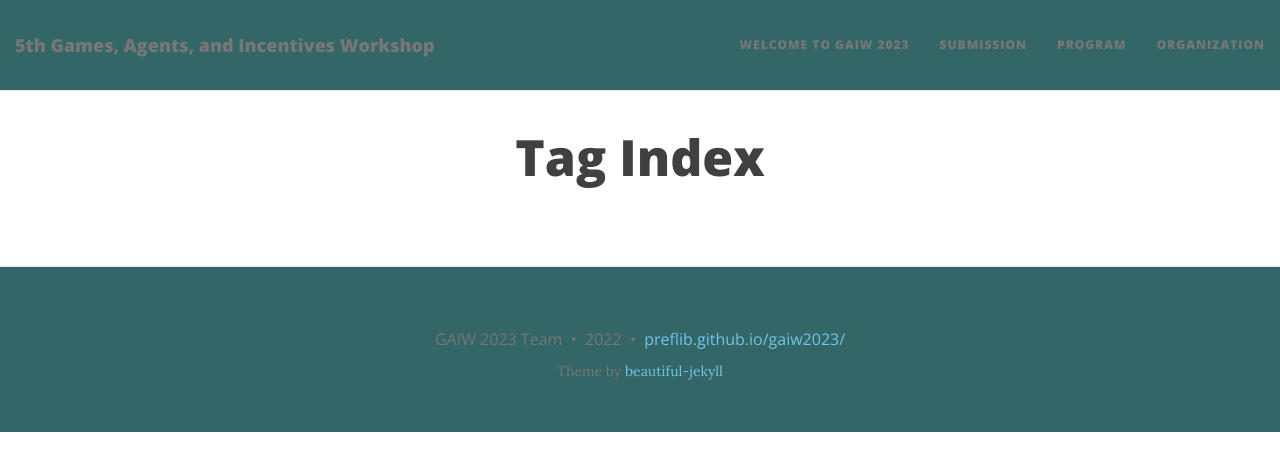
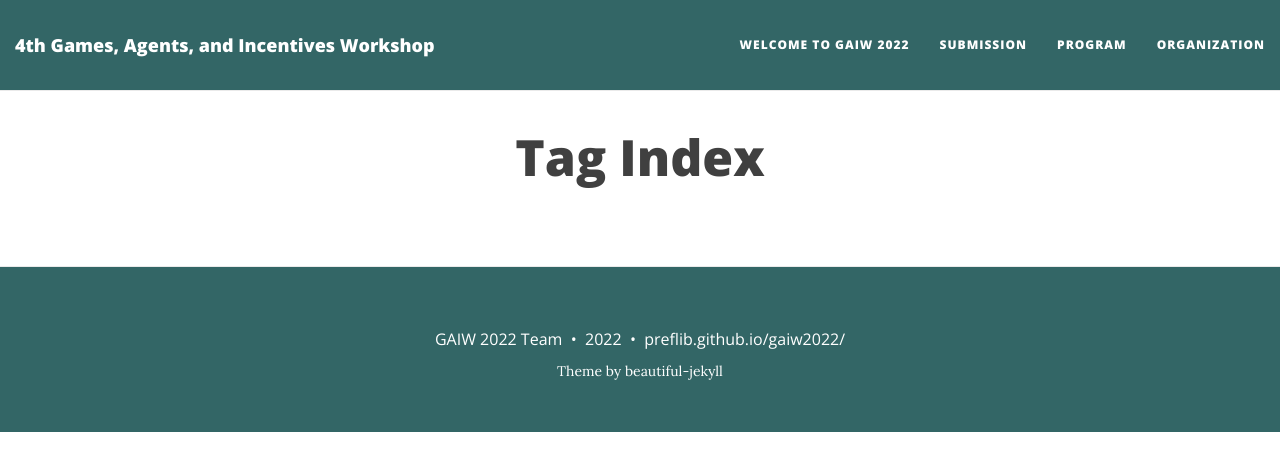
Before and after one commit to PrefLib/gaiw2023, a Jekyll site: the page built from tags.html, in a window 1280 px wide. Shown: the top 471 px of the page. Built offline with Jekyll 4.4.1, drawn with Linux system fonts in a browser that asks for light colours; nearby versions of some CDN libraries.

Commit message:
Revert "Update _config.yml"
This reverts commit 3e59e49c1cf22e339a96f892fa194ce99f8f6204.

```diff
--- a/_config.yml
+++ b/_config.yml
@@ -1,10 +1,10 @@
 # --- General options --- #
 
 # Name of website
-title: 5th Games, Agents, and Incentives Workshop
+title: 4th Games, Agents, and Incentives Workshop
 
 # Short description of your site
-description: GAIW@AAMAS 2023
+description: GAIW@AAMAS 2022
 
 # --- Local development options ---
 # If your website is hosted locally rather than on GitHub, then you need to uncomment the next two parameters to set the url and baseurl
@@ -20,7 +20,7 @@ description: GAIW@AAMAS 2023
 
 # List of links in the navigation bar
 navbar-links:
-  Welcome to GAIW 2023: "index"
+  Welcome to GAIW 2022: "index"
   Submission: "submission"
   Program: "program"
   Organization: "organization"
@@ -43,14 +43,14 @@ collections:
 # Personalize the colors in your website. Colour values can be any valid CSS colour
 
 navbar-col: "#336666"
-navbar-text-col: "#GGGGGG"
-navbar-children-col: "#GGGGGG"
-page-col: "#GGGGGG"
+navbar-text-col: "#FFFFFF"
+navbar-children-col: "#FFFFFF"
+page-col: "#FFFFFF"
 link-col: "#71C5E8"
 hover-col: "#0085A1"
 footer-col: "#336666"
-footer-text-col: "#GGGGGG"
-footer-link-col: "#GGGGGG"
+footer-text-col: "#FFFFFF"
+footer-link-col: "#FFFFFF"
 
 # Alternatively, the navbar, footer, and page background can be set to use background images
 # instead of colour
@@ -64,7 +64,7 @@ footer-link-col: "#GGGGGG"
 # Change all these values or delete the ones you don't want.
 # Important: you must keep the "name" parameter, everything else you can remove
 author:
-  name: GAIW 2023 Team
+  name: GAIW 2022 Team
 
 # Select your active Social Network Links.
 # Uncomment the links you want to show in the footer and add your information to each link.
@@ -97,7 +97,7 @@ author:
 
 # How to display the link to the website in the footer
 # Remove this if you don't want a link in the footer
-url-pretty: "preflib.github.io/gaiw2023/"  # eg. "deanattali.com/beautiful-jekyll"
+url-pretty: "preflib.github.io/gaiw2022/"  # eg. "deanattali.com/beautiful-jekyll"
 
 # --- Web Statistics Section --- #
 
```
